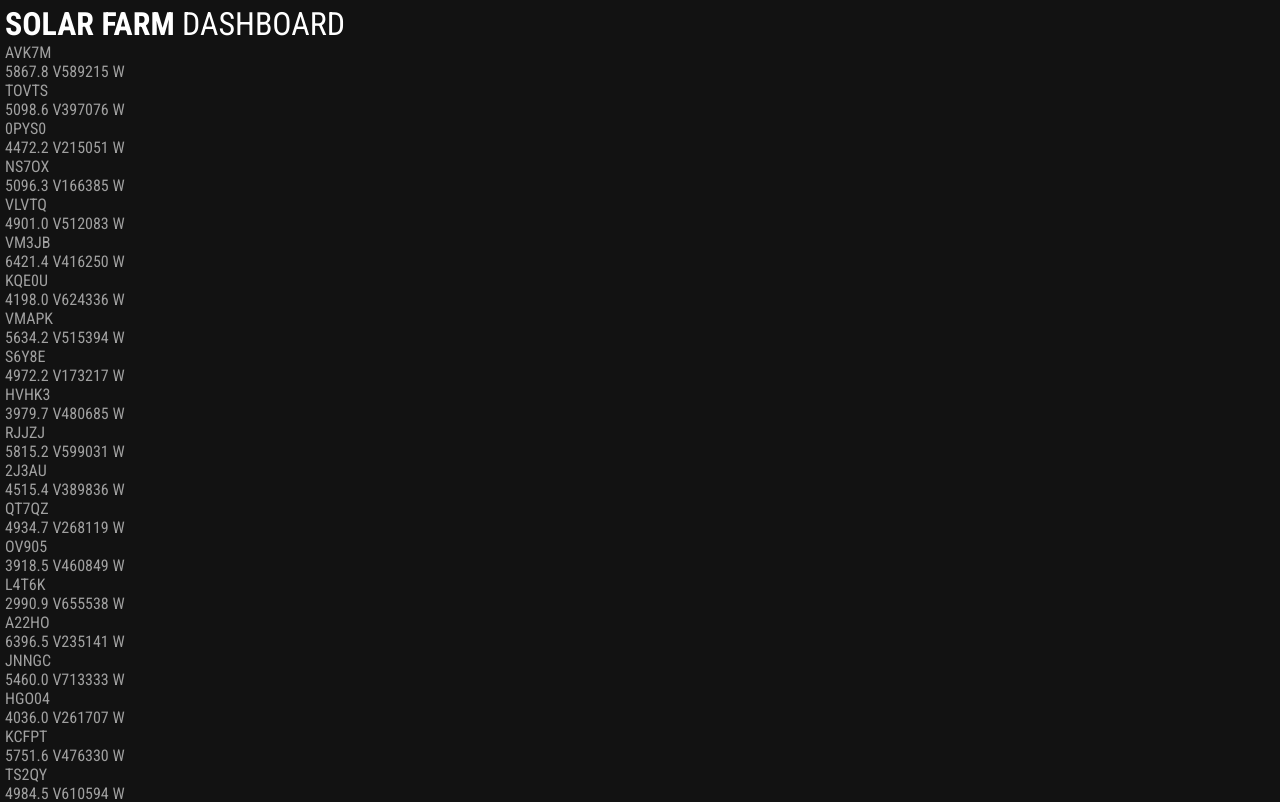
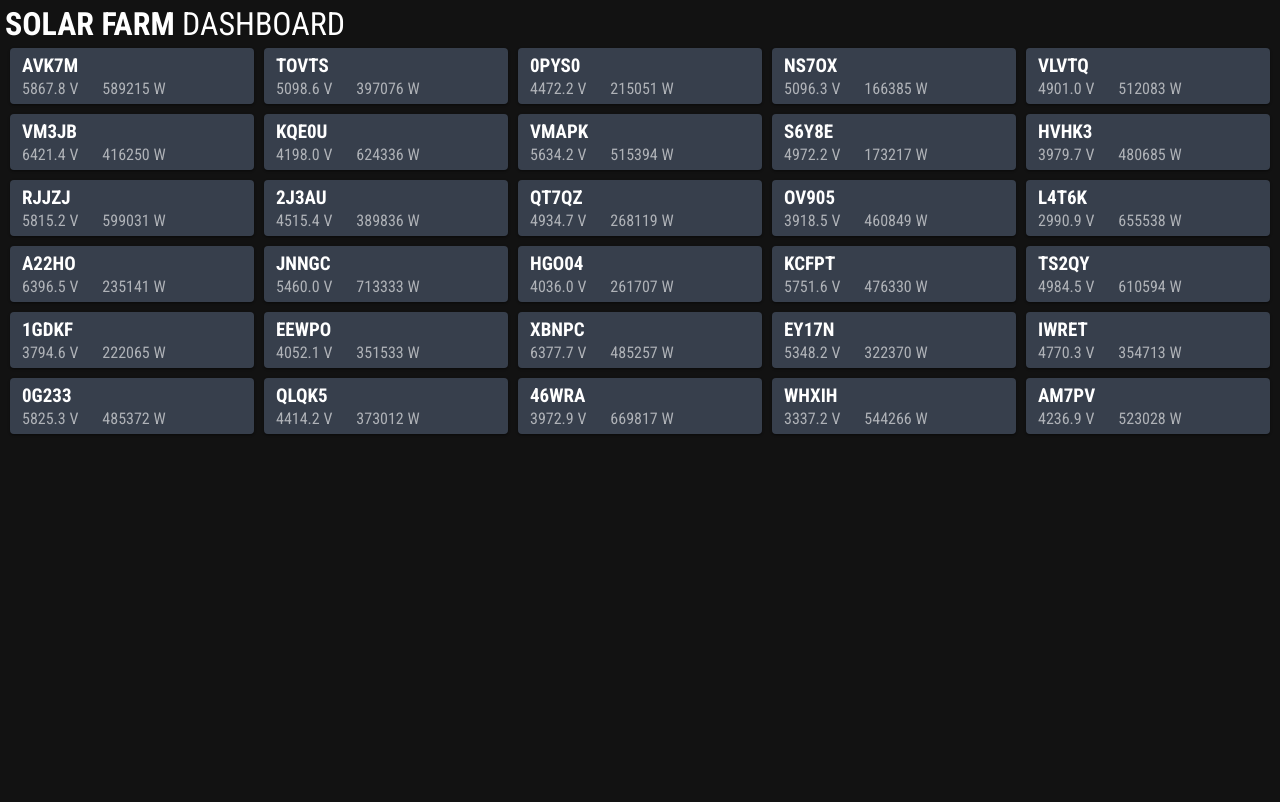
Before and after one commit to sulik/solar-farm-dashboard, a React (Create React App) app: page / in a window 1280 px wide. Shown: the top 802 px of the page. Built offline with nearby package versions, Linux system fonts and the light colour scheme.

Commit message:
Import SolarPanels stylesheet to our styles

```diff
--- a/src/scss/index.scss
+++ b/src/scss/index.scss
@@ -1,2 +1,3 @@
 @import "./theme";
 @import "../App";
+@import "../components/SolarPanels/SolarPanels";
```
